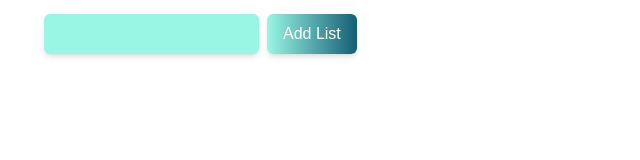
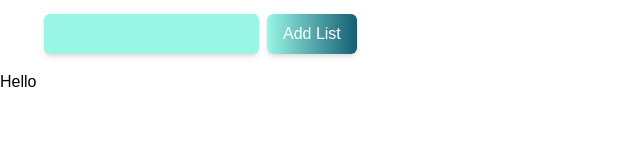
Before and after one commit to Slipmaks/tasks-list, a Vue app: page / in a window 1280 px wide. Shown: the part 123-283 px from the top of the page, without its empty margins (0-640 px from the left). Built offline with nearby package versions, Linux system fonts and the light colour scheme.

Commit message:
add new userTaskList component

```diff
--- a/src/App.vue
+++ b/src/App.vue
@@ -7,6 +7,7 @@
   <div>
     <List />
   </div>
+  <user-task-list></user-task-list>
 </template>
 
 <script setup>
--- a/src/api/counter.js
+++ b/src/api/counter.js
@@ -2,7 +2,6 @@ import { ref } from "vue";
 
 export default function useCounter() {
   const count = ref(0);
-  const value = ref("Hi");
   function increment() {
     count.value++;
   }
--- /dev/null
+++ b/src/components/UserTaskList.vue
@@ -0,0 +1,6 @@
+<template>
+  <section><h1>Hello</h1></section>
+</template>
+<script>
+export default {};
+</script>
--- a/src/main.js
+++ b/src/main.js
@@ -1,5 +1,9 @@
 import { createApp } from "vue";
 import App from "./App.vue";
 import "./index.css";
+import UserTaskList from "./components/UserTaskList.vue";
 
-createApp(App).mount("#app");
+const app = createApp(App);
+app.component("user-task-list", UserTaskList);
+
+app.mount("#app");
```
